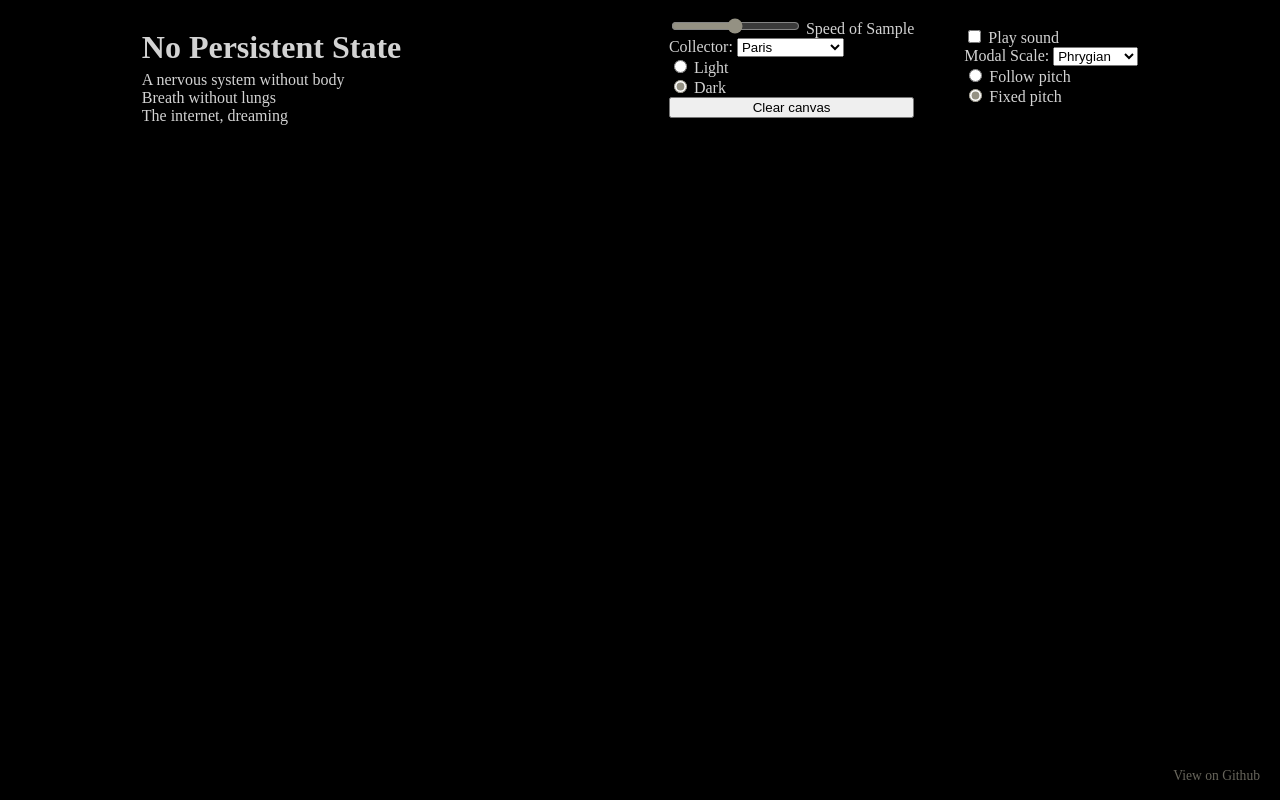
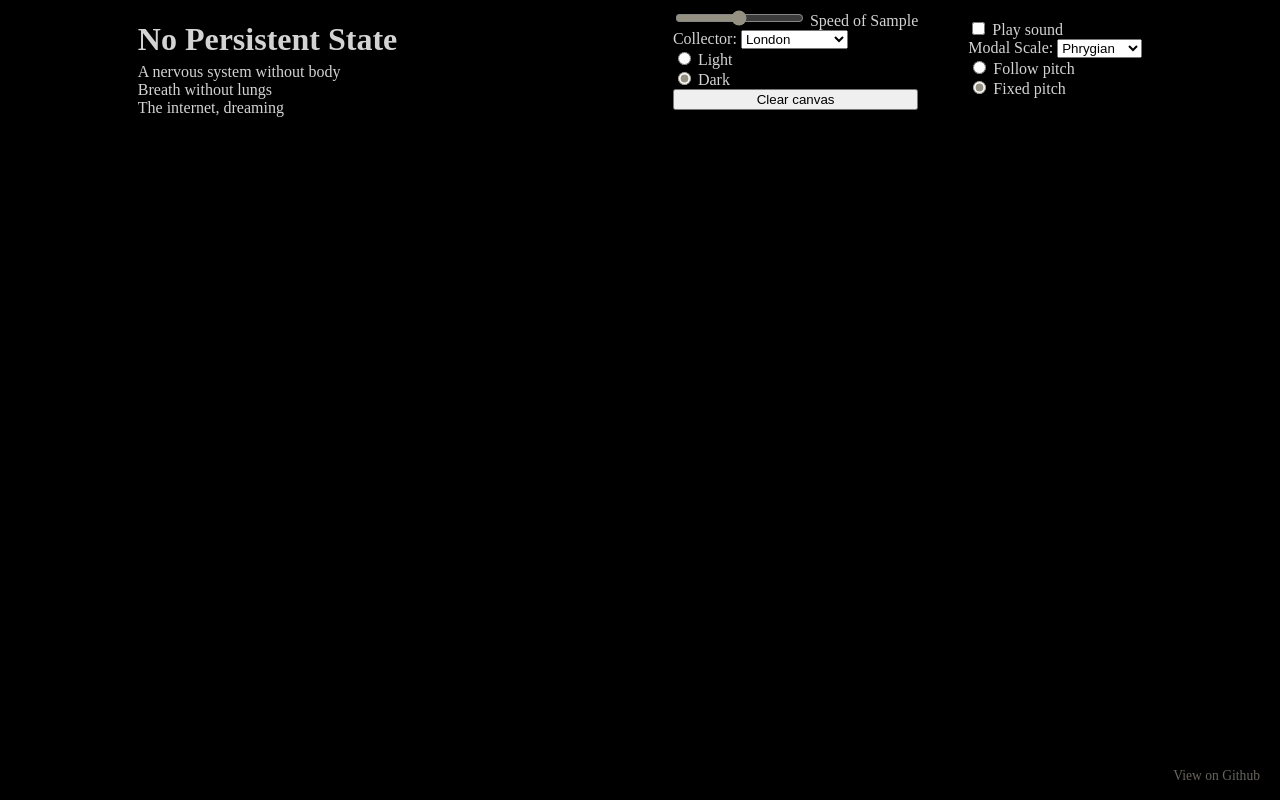
Before and after one commit to Ruyzambrano/no-persistent-state, a plain HTML site: page index.html in a window 1280 px wide. Drawn offline with Linux system fonts and the light colour scheme.

Commit message:
Changed default to london

```diff
--- a/index.html
+++ b/index.html
@@ -23,8 +23,8 @@
                     <div class="collector">
                         <label for="collector">Collector: </label>
                         <select id="collector">
-                            <option value="rrc21" selected>Paris</option>
-                            <option value="rrc01">London</option>
+                            <option value="rrc01" selected>London</option>
+                            <option value="rrc21">Paris</option>
                             <option value="rrc11">New York</option>
                             <option value="rrc15">São Paulo</option>
                             <option value="rrc19">Johannesburg</option>
--- a/stream-connect.js
+++ b/stream-connect.js
@@ -33,8 +33,44 @@ modalScale.addEventListener("change", function(){
 
 const canvas = document.getElementById("canvas-drawing");
 const context = canvas.getContext("2d");
-canvas.height = canvas.clientHeight;
-canvas.width = canvas.clientWidth;
+const RESIZE_SETTLE_DELAY = 250;
+let canvasWidth;
+let canvasHeight;
+let resizeSnapshot;
+let resizeSettleTimer;
+
+function takeSnapshot() {
+    const snapshot = document.createElement("canvas");
+    snapshot.width = canvas.width;
+    snapshot.height = canvas.height;
+    snapshot.getContext("2d").drawImage(canvas, 0, 0);
+    return snapshot;
+};
+
+function resizeCanvas() {
+    if (!resizeSnapshot && canvas.width > 0 && canvas.height > 0) {
+        resizeSnapshot = takeSnapshot();
+    };
+
+    const dpr = window.devicePixelRatio || 1;
+    canvasWidth = canvas.clientWidth;
+    canvasHeight = canvas.clientHeight;
+    canvas.width = Math.round(canvasWidth * dpr);
+    canvas.height = Math.round(canvasHeight * dpr);
+    context.scale(dpr, dpr);
+
+    if (resizeSnapshot) {
+        context.drawImage(resizeSnapshot, 0, 0, canvasWidth, canvasHeight);
+    };
+
+    clearTimeout(resizeSettleTimer);
+    resizeSettleTimer = setTimeout(function() {
+        resizeSnapshot = undefined;
+    }, RESIZE_SETTLE_DELAY);
+};
+
+resizeCanvas();
+new ResizeObserver(resizeCanvas).observe(canvas);
 
 document.body.style.backgroundColor = "black";
 document.body.style.color = "rgb(211, 211, 211)";
@@ -87,7 +123,7 @@ clearButton.addEventListener("click", function() {
         };
     };
     activeStrokes.length = 0;
-    context.clearRect(0, 0, canvas.width, canvas.height);
+    context.clearRect(0, 0, canvasWidth, canvasHeight);
 });
 
 function sendMessage(type, data) {
@@ -142,7 +178,7 @@ function hashForColour(value, modulus, salt) {
 };
 
 function convertPitch(y) {
-    const fraction = 1- (y / canvas.height);
+    const fraction = 1- (y / canvasHeight);
     const rawStep = -24 + (24 - (-24)) * fraction;
     const octave = Math.floor(rawStep / 12);
     const remainder = ((rawStep % 12) + 12) % 12;
@@ -160,7 +196,7 @@ function convertPitch(y) {
 };
 
 function convertPanning(x) {
-    const fraction = x / canvas.width;
+    const fraction = x / canvasWidth;
     return -1 + (1 - (-1)) * fraction;
 };
 
@@ -240,7 +276,7 @@ function generateColour(value) {
 function generatePoints(pathArray) {
     const points = [];
     for (const point of pathArray) {
-            points.push({x: hashForColour(point, canvas.width, 104729), y: hashForColour(point, canvas.height, 15485863)});
+            points.push({x: hashForColour(point, canvasWidth, 104729), y: hashForColour(point, canvasHeight, 15485863)});
         };
     return points;
 };
@@ -260,7 +296,7 @@ function lerpCalculation(start, end, t) {
 function animateDrawing() {
     context.globalCompositeOperation = "destination-out";
     context.fillStyle = "rgba(255, 255, 255, 0.008)";
-    context.fillRect(0, 0, canvas.width, canvas.height);
+    context.fillRect(0, 0, canvasWidth, canvasHeight);
     context.globalCompositeOperation = "source-over";
     for (let i = activeStrokes.length-1; i >= 0; i--) {
         const pointDict = activeStrokes[i]
--- a/styles.css
+++ b/styles.css
@@ -1,9 +1,17 @@
+html, body {
+    height: 100%;
+    margin: 0;
+}
 body {
     display: flex;
     flex-direction: column;
+    overflow: hidden;
 }
 canvas {
+    display: block;
     flex: 1;
+    min-height: 0;
+    width: 100%;
 }
 h1 {
     margin-bottom: 5px;
```
Also changed, not shown: README.md.
